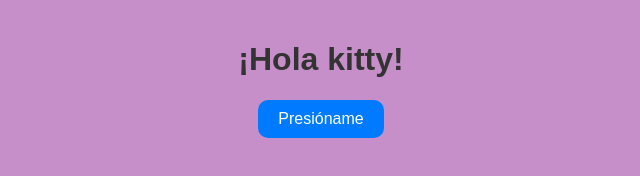
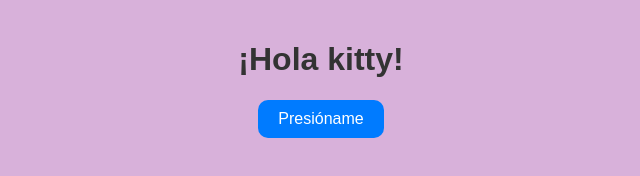
Before and after one commit to iggnacio17/lapagina, a plain HTML site: page index.html in a window 1280 px wide. Shown: the whole page, without its empty margins (319-959 px from the left). Drawn offline with Linux system fonts and the light colour scheme.

Commit message:
Update index.html

```diff
--- a/index.html
+++ b/index.html
@@ -7,7 +7,7 @@
   <style>
     body {
       font-family: Arial, sans-serif;
-      background: #c78fc9;
+      background: #d8b1da;
       margin: 0;
       padding: 20px;
       text-align: center;
```
